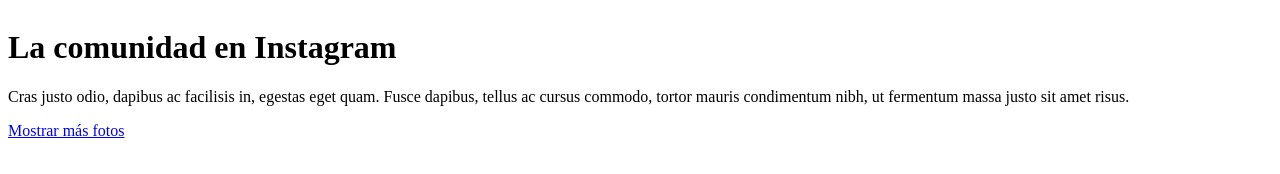
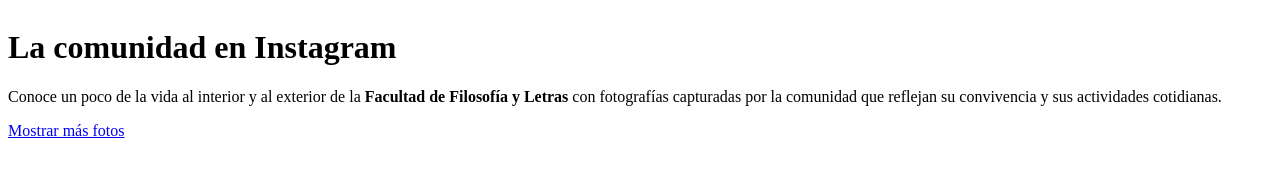
Before and after one commit to filosunam/instafilos, a website: page app/views/index.html in a window 1280 px wide. Drawn offline with Linux system fonts and the light colour scheme.

Commit message:
Added description

```diff
--- a/app/views/index.html
+++ b/app/views/index.html
@@ -4,7 +4,12 @@
 
 <div class="jumbotron">
   <h1>La comunidad en Instagram</h1>
-  <p class="lead">Cras justo odio, dapibus ac facilisis in, egestas eget quam. Fusce dapibus, tellus ac cursus commodo, tortor mauris condimentum nibh, ut fermentum massa justo sit amet risus.</p>
+  <p class="lead">
+  	Conoce un poco de la vida al interior y al exterior de la
+  	<strong>Facultad de Filosofía y Letras</strong> con fotografías
+  	capturadas por la comunidad que reflejan su convivencia y
+  	sus actividades cotidianas.
+  </p>
 
   <div class="progress progress-striped active mini">
     <div class="bar" style="width: 100%"></div>
--- a/package.json
+++ b/package.json
@@ -1,6 +1,6 @@
 {
     "name": "instafilos"
-  , "version": "0.1.0"
+  , "version": "0.1.1"
   , "scripts": {
         "start": "node app"
     }
```
Also changed, not shown: app/views/show.html (+7 -2 lines).
